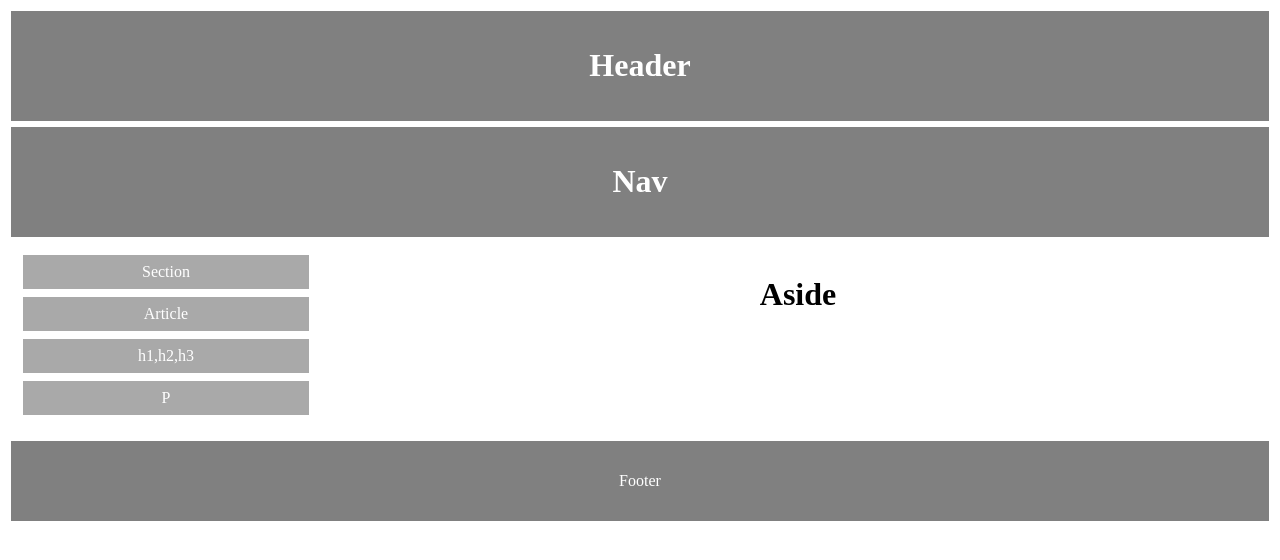
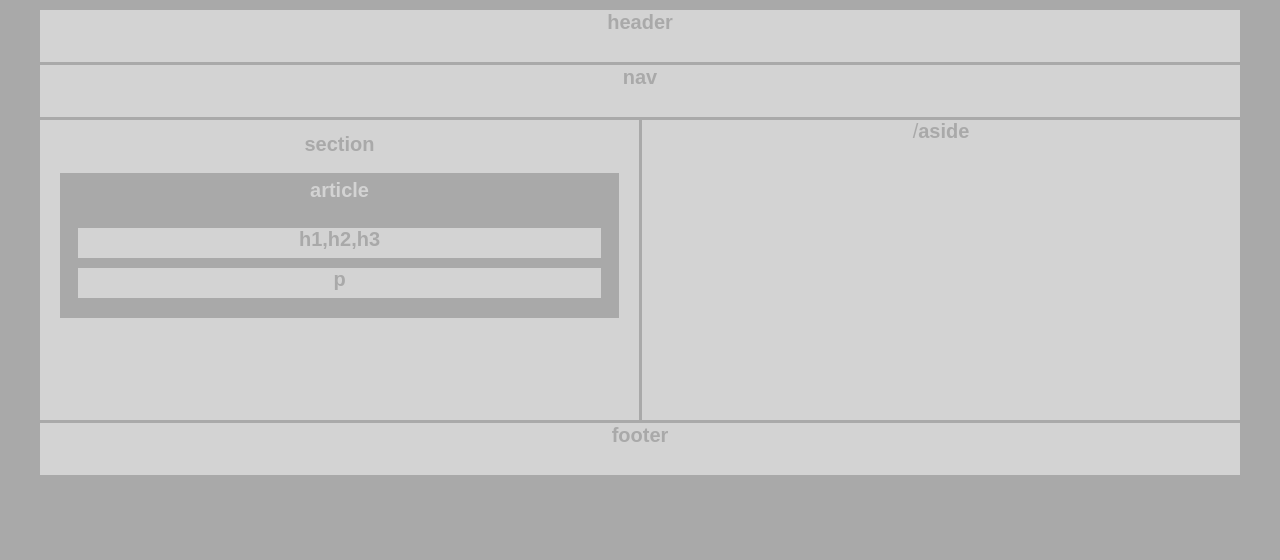
Before and after one commit to snolan98k/subproject, a plain HTML site: page index.html in a window 1280 px wide. Drawn offline with Linux system fonts and the light colour scheme.

Commit message:
homework3

```diff
--- a/index.html
+++ b/index.html
@@ -1,96 +1,31 @@
 <!DOCTYPE html>
-<html>
+<html lang="en">
 
 <head>
-    <style>
-        * {
-            box-sizing: border-box;
-        }
+    <meta charset="UTF-8">
+    <meta name="viewport" content="width=device-width, initial-scale=1.0">
+    <meta http-equiv="X-UA-Compatible" content="ie=edge">
+    <link rel="stylesheet" type="text/css" href="style.css">
+    <title>Document</title>
+</head>
 
-        .header,
-        .footer,
-        .navbar {
-            background-color: grey;
-            color: white;
-            padding: 15px;
-            text-align: center;
-            border: 3px solid white;
-        }
-
-        .column {
-            float: left;
-            padding: 15px;
-        }
-
-        .clearfix::after {
-            content: "";
-            clear: both;
-            display: table;
-
-        }
+<body style="background-color: darkgrey"></body>
 
 
-
-        .menu {
-            width: 25%;
-        }
-
-        .content {
-            width: 75%;
-            text-align: center;
-        }
-
-        .menu ul {
-            list-style-type: none;
-            margin: 0;
-            padding: 0;
-        }
-
-        .menu li {
-            padding: 8px;
-            margin-bottom: 8px;
-            background-color: darkgray;
-            color: #ffffff;
-            text-align: center
-        }
-    </style>
-</head>
-
 <body>
-
-    <div class="header">
-        <h1>Header</h1>
-    </div>
-
-    <div class="navbar">
-        <h1>Nav</h1>
-    </div>
-
-    <div class="clearfix">
-        <div class="column menu">
-
-            <ul>
-                <li>Section</li>
-                <li>Article</li>
-                <li>h1,h2,h3</li>
-                <li>P</li>
-            </ul>
+    <div id="container">
+        <header><strong>header</strong></header>
+        <nav><strong>nav</strong></nav>
+        <div id="column1">
+            <h1>section</h1>
+            <h2>article</h2>
+            <h3>h1,h2,h3</h3>
+            <h4>p</h4>
         </div>
-
-        <div class="column content">
-            <h1>Aside</h1>
-        </div>
-    </div>
-
-    <div class="footer">
-        <p>Footer</p>
+        <div id="aside">/<strong>aside</strong></div>
+        <footer><strong>footer</strong></footer>
     </div>
 
 </body>
 
 </html>
-
-
-</body>
-
-</html>
--- /dev/null
+++ b/style.css
@@ -0,0 +1,102 @@
+body {
+    font-family: Arial, Helvetica, sans-serif;
+    font-size: 20px;
+    color: darkgray;
+    text-align: center
+}
+
+div#container {
+    width: 1200px;
+    margin: 10px auto;
+}
+
+header {
+    border: 1px solid lightgrey;
+    background-color: lightgrey;
+    height: 50px;
+    margin-bottom: 3px;
+}
+
+nav {
+    border: 1px solid lightgrey;
+    background-color: lightgrey;
+    height: 50px;
+    margin-bottom: 3px;
+}
+
+#column1 {
+    background-color: lightgray;
+    width: 599px;
+    margin-right: 1px;
+    min-height: 300px;
+    margin-bottom: 3px;
+    float: left;
+    font-size: 14px;
+}
+
+h1 {
+    font-size: 20px;
+    font-family: Arial, Helvetica, sans-serif;
+}
+
+h2 {
+    font-size: 20px;
+    font-family: Arial, Helvetica, sans-serif;
+    color: lightgray;
+    border: 6px solid darkgray;
+    background-color: darkgrey;
+    margin-left: 20px;
+    margin-right: 20px;
+    margin-bottom: 0;
+    padding-bottom: 0;
+}
+
+h3 {
+    font-size: 20px;
+    font-family: Arial, Helvetica, sans-serif;
+    height: 30px;
+    border-top: 20px solid darkgray;
+    border-right: 18px solid darkgray;
+    border-left: 18px solid darkgrey;
+    border-bottom: 4px solid darkgrey;
+    margin-left: 20px;
+    margin-right: 20px;
+    margin-top: 0;
+    padding-top: 0;
+    margin-bottom: 0;
+    padding-bottom: 0;
+}
+
+h4 {
+    font-size: 20px;
+    font-family: Arial, Helvetica, sans-serif;
+    height: 30px;
+    border-top: 6px solid darkgray;
+    border-right: 18px solid darkgray;
+    border-left: 18px solid darkgrey;
+    border-bottom: 20px solid darkgrey;
+    margin-left: 20px;
+    margin-right: 20px;
+    margin-top: 0;
+    padding-top: 0;
+    margin-bottom: 0;
+    padding-bottom: 0;
+}
+
+#aside {
+    background-color: lightgray;
+    width: 598px;
+    margin-left: 2px;
+    min-height: 300px;
+    margin-bottom: 3px;
+    float: right;
+}
+
+footer {
+    clear: both;
+    display: block;
+    border: 1px solid lightgrey;
+    background-color: lightgrey;
+    min-height: 50px;
+    margin-top: 3px;
+}
```
